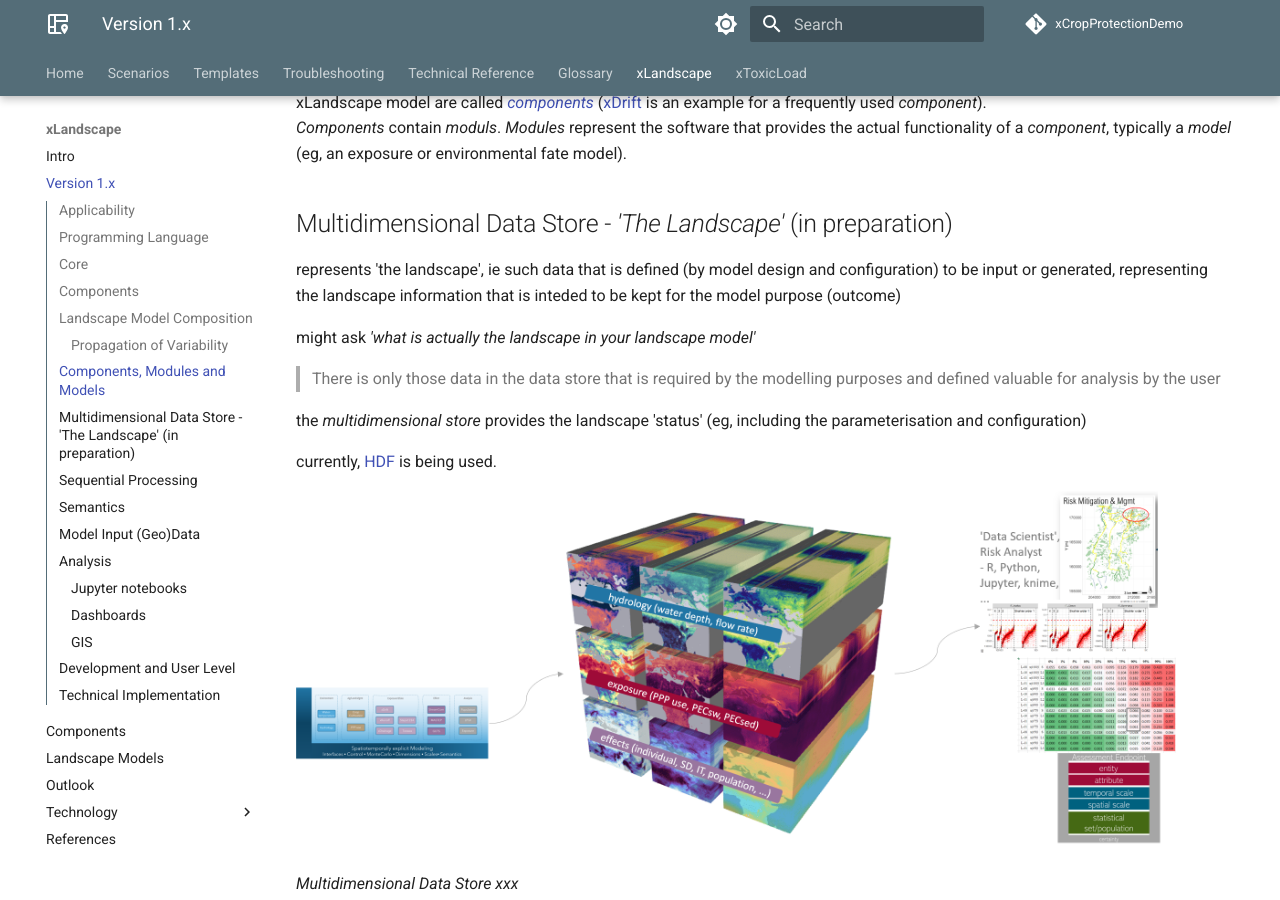
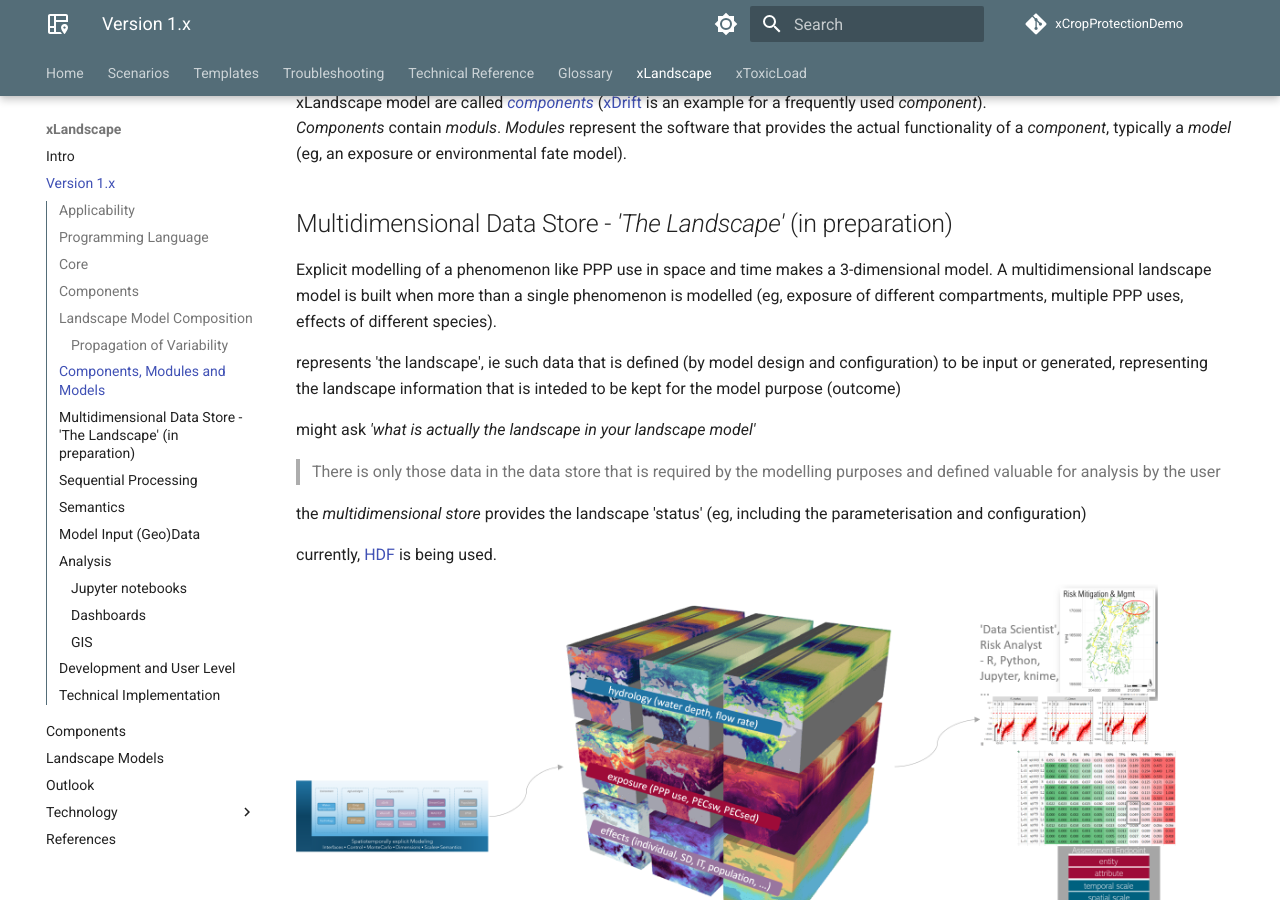
Before and after one commit to xlandscape/xCropProtectionDemoDoc, an MkDocs documentation site: the page built from docs/xLandscape/xLandscape-v1x.md, in a window 1280 px wide and 900 px high, scrolled down 7175 px. Built offline with MkDocs 1.6.1 and Material for MkDocs 9.7.7, drawn with Linux system fonts in a browser that asks for light colours; comment, search, counter and statistics services are not loaded.

Commit message:
start section 'Multidimensional Data Store'

```diff
--- a/docs/xLandscape/xLandscape-v1x.md
+++ b/docs/xLandscape/xLandscape-v1x.md
@@ -131,6 +131,8 @@ You will read the term ***component*** quite often in the context of *xLandscape
 
 ## Multidimensional Data Store - *'The Landscape'* (in preparation)
 
+Explicit modelling of a phenomenon like PPP use in space and time makes a 3-dimensional model. A multidimensional landscape model is built when more than a single phenomenon is modelled (eg, exposure of different compartments, multiple PPP uses, effects of different species).
+
 
 represents 'the landscape', ie such data that is defined (by model design and configuration) to be input or generated, representing the landscape information that is inteded to be kept for the model purpose (outcome)
 
```
